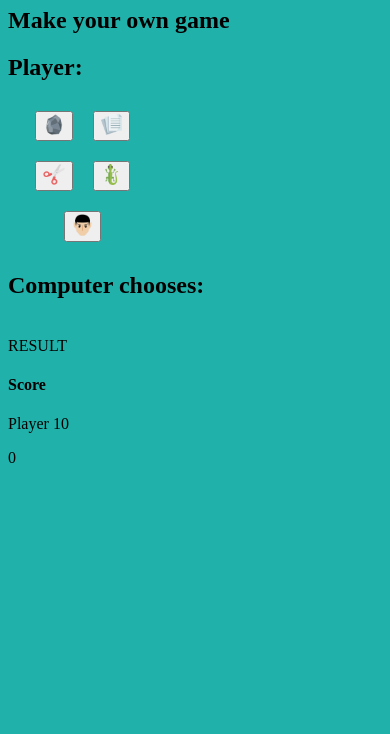
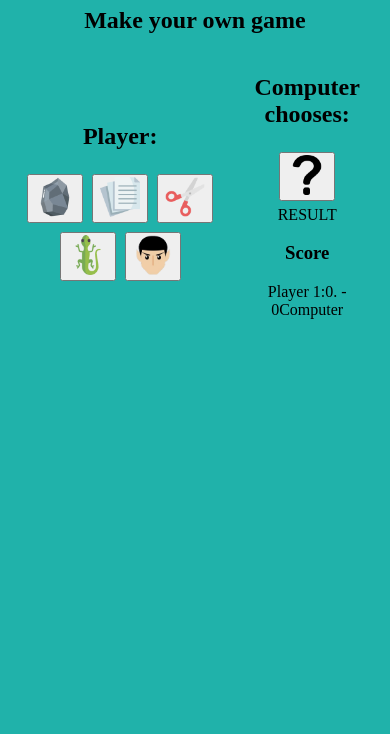
Before and after one commit to DiarmuidHenry/Project-02, a plain HTML site: page index.html in a window 390 px wide. Shown: the part 110-844 px from the top of the page. Drawn offline with Linux system fonts and the light colour scheme.

Commit message:
Basic styling for PC and tablet viewing done for main page. More can be done when game is working.

```diff
--- a/assets/css/style.css
+++ b/assets/css/style.css
@@ -4,19 +4,67 @@ body {
 
 .player-choices {
         display: flex;
-        flex-direction: row;
-        flex-wrap: wrap;
-        justify-content: center;
-        align-items: baseline;
-        align-content: space-around;
-        width: 40%;
+            flex-direction: row;
+            flex-wrap: wrap;
+            justify-content: center;
+            align-items: baseline;
+            align-content: space-around;
+            width: 100%;
     }
 
-.player-choices-buttons {
+#player-1-choices > button {
     width: 25%;
-    margin: 10px;
+    margin: 2%;
+}
+
+#computer-choice > button {
+    width: 37.5%;
+    margin: 3%;
 }
 
 .player-choices-images {
     width: 100%;
 }
+
+.game-area {
+        display: flex;
+        flex-direction: row;
+        flex-wrap: nowrap;
+        justify-content: space-evenly;
+        align-items: center;
+        align-content: space-evenly;
+        border: 0px 20px;
+    }
+
+.player-area {
+    display: flex;
+        flex-direction: column;
+        flex-wrap: wrap;
+        justify-content: space-evenly;
+        align-items: center;
+        align-content: center;
+        width: 50%;
+                    text-align: center;
+}
+
+#player-1-area {
+    width: 60%;
+}
+
+#computer-area {
+    width: 40%;
+}
+
+
+h1, h2, h3 {
+    text-align: center;
+    justify-items: center;
+    justify-content: center;
+    align-items: center;
+}
+
+
+
+.player-heading {
+    width: 100%
+}
--- a/assets/js/script.js
+++ b/assets/js/script.js
@@ -1,8 +1,5 @@
 // Set size must be odd, i.e. 2n+1 for some int n. ORDER IS IMPORTANT. Element x defeats the following r elements in the set, where r is as defined further down. x loses to the preceeding r elements.
 // As long as the list is written correctly in this manner, then the game functions for any set of choices sized 2n+1
-
-// Set start timer to show total run time
-// let startTime = new Date();
 
 // Create set of choices. ORDER IS IMPORTANT.
 
@@ -71,7 +68,7 @@ function runGame() {
         let computerChoice = choices[computerChoiceIndex];
         // change this output below, to the computers choice's icon appearing in the computer-final-choice span
         console.log("computerChoice :\n" + computerChoice + "\n");
-        console.log("playerChoice :\n" + playerChoice + "\n"))
+        console.log("playerChoice :\n" + playerChoice + "\n");
 
         // If choice corresponds to value in win, then win is logged.
         // Similarly for lose and draw. +s to keep modulo values +ve
--- a/index.html
+++ b/index.html
@@ -20,45 +20,50 @@
     <!-- Area enclosing all interactive parts of the game -->
     <div class="game-area">
         <!-- Area encasing all interactive parts of the player -->
-        <div class="player-1-area">
+        <div class="player-area" id="player-1-area">
         <h2 class="player-heading">Player:</h2>
         <div class="player-choices" id="player-1-choices">
             <!-- The disordered elements here are in theis order to be consistent both with their
                     indices in the javascript as well as the game's title -->
-            <button class="player-choices-buttons" id="player-1-choice-04-button">
-                <img class="player-choices-images" id="player-1-choice-04-image" src="assets/images/rock.webp" alt="Rock image">
+            <button class="player-choices-buttons" id="player-1-choice-button-04">
+                <img class="player-choices-images" id="player-1-choice-image-04" src="assets/images/rock.webp" alt="Rock image">
             </button>
-            <button class="player-choices-buttons" id="player-1-choice-02-button">
-                <img class="player-choices-images" id="player-1-choice-02-image" src="assets/images/paper.webp" alt="Paper image">
+            <button class="player-choices-buttons" id="player-1-choice-button-02">
+                <img class="player-choices-images" id="player-1-choice-image-02" src="assets/images/paper.webp" alt="Paper image">
             </button>
-            <button class="player-choices-buttons" id="player-1-choice-00-button">
-                <img class="player-choices-images" id="player-1-choice-00-image" src="assets/images/scissor.webp"
+            <button class="player-choices-buttons" id="player-1-choice-button-00">
+                <img class="player-choices-images" id="player-1-choice-image-00" src="assets/images/scissor.webp"
                     alt="Scissors image">
             </button>
-            <button class="player-choices-buttons" id="player-1-choice-01-button">
-                <img class="player-choices-images" id="player-1-choice-01-image" src="assets/images/lizard.webp" alt="Lizard image">
+            <button class="player-choices-buttons" id="player-1-choice-button-01">
+                <img class="player-choices-images" id="player-1-choice-image-01" src="assets/images/lizard.webp" alt="Lizard image">
             </button>
-            <button class="player-choices-buttons" id="player-1-choice-03-button">
-                <img class="player-choices-images" id="player-1-choice-03-image" src="assets/images/spock.webp" alt="Spock image">
+            <button class="player-choices-buttons" id="player-1-choice-button-03">
+                <img class="player-choices-images" id="player-1-choice-image-03" src="assets/images/spock.webp" alt="Spock image">
             </button>
         </div>
         </div>
-        <div class="computer-area">
+        <div class="player-area" id="computer-area">
         <h2 class="player-heading" id="computer-heading">Computer chooses:</h2>
         <div id="computer-choice">
-            <img src="" alt="">
+            <!-- Button is disabled since the player doesn't choose the computers choice. Button is used to be able to style all buttons/images more generally -->
+            <button disable class="player-choices-buttons" id="player-1-choice-button-01">
+                <img class="player-choices-images" id="computer-choice-image" src="assets/images/question-mark.webp" alt="Computer choice. Not yet decided.">
+            </button>
+        </div>
+        <div class="results-area">
+        <span id="result">RESULT</span>
+        </div>
+        <div class="score-area">
+            <h3>Score</h3>
+            <div id="scoreboard"><p class="scores">Player 1:<span id="player-1-score">0</span>. -
+                <span id="player-2-score">0</span><span id="player-2-name">Computer</span> </span> </p>
+            </div>
         </div>
         </div>
         </div>
-        <div class="results-area"></div>
-            <span id="result">RESULT</span>
         </div>
-        <div class="score-area"></div>
-        <div>
-            <h4>Score</h4>
-            <p class="scores">Player 1<span id="player-1-score"></span>0</p>
-            <p class="scores"><span id="player-2-name"><span id="player-2-score">0</span> </span> </p>
-        </div>
+
     <script src="assets/js/script.js"></script>
 </body>
 
```
Also changed, not shown: assets/images/question-mark.webp (added).
